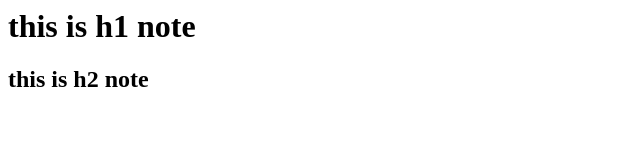
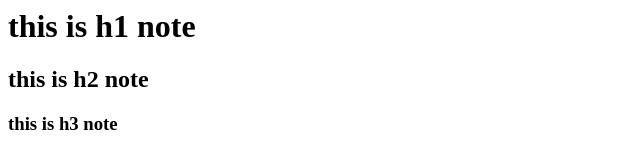
Before and after one commit to Mohammed-BinShahna/course, a plain HTML site: page index.html in a window 1280 px wide. Shown: the whole page, without its empty margins (0-640 px from the left). Drawn offline with Linux system fonts and the light colour scheme.

Commit message:
testing
testing

```diff
--- a/index.html
+++ b/index.html
@@ -1,2 +1,3 @@
 <h1>this is h1 note</h1>
 <h2>this is h2 note</h2>
+<h3>this is h3 note</h3>
```
